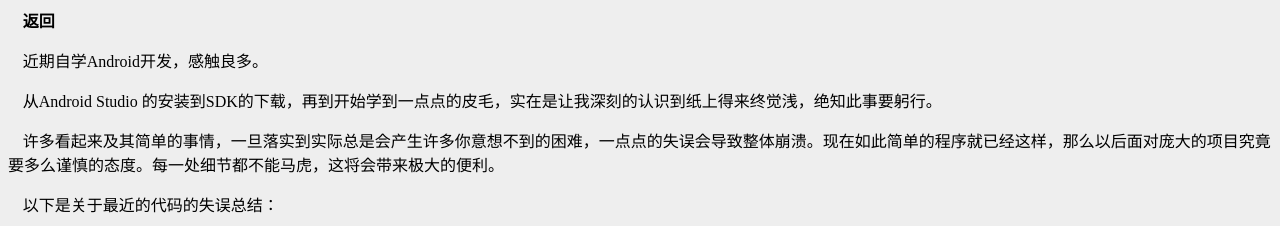
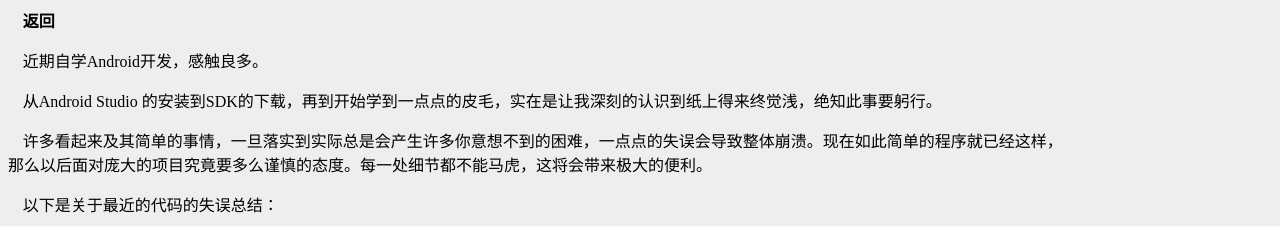
Before and after one commit to linkzhuang/linkzhuang.github.io, a plain HTML site: page android/android01.html in a window 1280 px wide. Shown: the top 226 px of the page. Drawn offline with Linux system fonts and the light colour scheme.

Commit message:
Update android01.html

```diff
--- a/android/android01.html
+++ b/android/android01.html
@@ -8,6 +8,10 @@ body {
 	background-color: #EEE;
 	text-indent: 2ex;
 }
+#top{
+	cursor:pointer;
+
+}
 </style>
 </head>
 
@@ -15,7 +19,7 @@ body {
 <div id="top"><span onclick="javascript:window.history.go(-1)"><b>返回</b></span></div>
 <p>近期自学Android开发，感触良多。</p>
 <p>从Android Studio 的安装到SDK的下载，再到开始学到一点点的皮毛，实在是让我深刻的认识到纸上得来终觉浅，绝知此事要躬行。</p>
-<p>许多看起来及其简单的事情，一旦落实到实际总是会产生许多你意想不到的困难，一点点的失误会导致整体崩溃。现在如此简单的程序就已经这样，那么以后面对庞大的项目究竟要多么谨慎的态度。每一处细节都不能马虎，这将会带来极大的便利。</p>
+<p>许多看起来及其简单的事情，一旦落实到实际总是会产生许多你意想不到的困难，一点点的失误会导致整体崩溃。现在如此简单的程序就已经这样，<br>那么以后面对庞大的项目究竟要多么谨慎的态度。每一处细节都不能马虎，这将会带来极大的便利。</p>
 <p>以下是关于最近的代码的失误总结：</p>
 <p>1.必需检查活动的注册;</p>
 <p>2.必需进行依赖的添加;</p>
```
